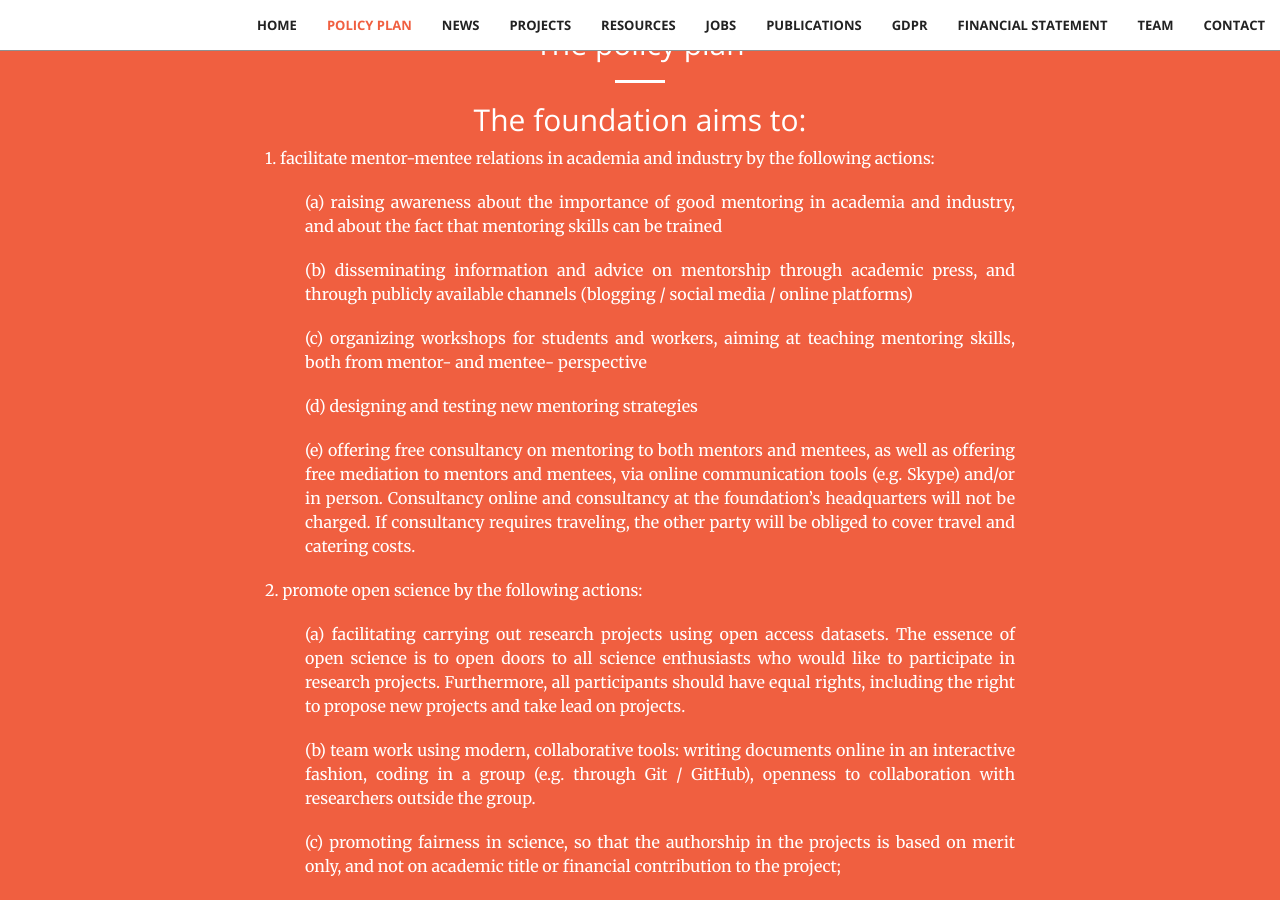
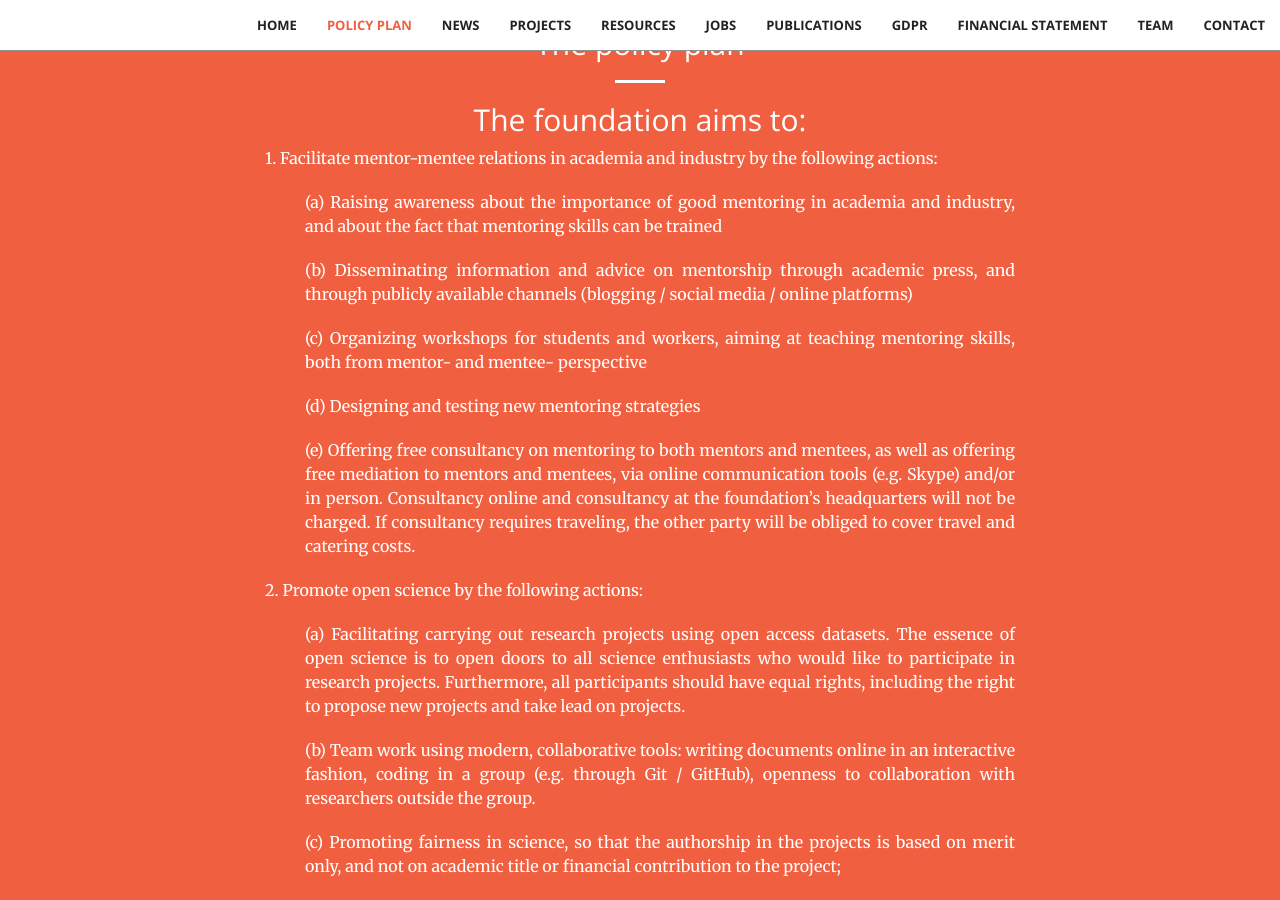
Before and after one commit to stichting-solaris/stichting-solaris.github.io, a Jekyll site: the page built from index.html, in a window 1280 px wide and 900 px high, scrolled down 973 px. Built offline with Jekyll 4.4.1, drawn with Linux system fonts in a browser that asks for light colours; some of the changed text lies outside the part shown.

Commit message:
Update call-to-action.html

```diff
--- a/_includes/call-to-action.html
+++ b/_includes/call-to-action.html
@@ -14,41 +14,41 @@
 
 <!--The foundation aims to: -->
                     <h2 class="section-heading">The foundation aims to:</h2>
-                    <p align="justify">1. facilitate mentor-mentee relations in academia and industry by the following actions:</p>
-                    <p align="justify" class="tab">(a) raising awareness about the importance of good mentoring in academia and industry,
+                    <p align="justify">1. Facilitate mentor-mentee relations in academia and industry by the following actions:</p>
+                    <p align="justify" class="tab">(a) Raising awareness about the importance of good mentoring in academia and industry,
                     and about the fact that mentoring skills can be trained</p>
-                    <p align="justify" class="tab">(b) disseminating information and advice on mentorship through academic press,
+                    <p align="justify" class="tab">(b) Disseminating information and advice on mentorship through academic press,
                     and through publicly available channels (blogging / social media / online platforms)</p>
-                    <p align="justify" class="tab">(c) organizing workshops for students and workers, aiming at teaching mentoring skills,
+                    <p align="justify" class="tab">(c) Organizing workshops for students and workers, aiming at teaching mentoring skills,
                     both from mentor- and mentee- perspective</p>
-                    <p align="justify" class="tab">(d) designing and testing new mentoring strategies</p>
-                    <p align="justify" class="tab">(e) offering free consultancy on mentoring to both mentors and mentees,
+                    <p align="justify" class="tab">(d) Designing and testing new mentoring strategies</p>
+                    <p align="justify" class="tab">(e) Offering free consultancy on mentoring to both mentors and mentees,
                     as well as offering free mediation to mentors and mentees,
                     via online communication tools (e.g. Skype) and/or in person. Consultancy online and consultancy
                     at the foundation’s headquarters will not be charged. If consultancy requires traveling,
                     the other party will be obliged to cover travel and catering costs.</p>
 
-                    <p align="justify">2. promote open science by the following actions:</p>
-                    <p align="justify" class="tab">(a) facilitating carrying out research projects using open access datasets.
+                    <p align="justify">2. Promote open science by the following actions:</p>
+                    <p align="justify" class="tab">(a) Facilitating carrying out research projects using open access datasets.
                     The essence of open science is to open doors to all science enthusiasts who would like to
                     participate in research projects. Furthermore, all participants should have equal rights,
                     including the right to propose new projects and take lead on projects.</p>
-                    <p align="justify" class="tab">(b) team work using modern, collaborative tools: writing documents online in an interactive fashion,
+                    <p align="justify" class="tab">(b) Team work using modern, collaborative tools: writing documents online in an interactive fashion,
                     coding in a group (e.g. through Git / GitHub), openness to collaboration with researchers
                     outside the group.</p>
-                    <p align="justify" class="tab">(c) promoting fairness in science, so that the authorship in the projects is based on merit only,
+                    <p align="justify" class="tab">(c) Promoting fairness in science, so that the authorship in the projects is based on merit only,
                     and not on academic title or financial contribution to the project;</p>
-                    <p align="justify" class="tab">(d) all projects carried out in this track are aimed at one of the following:</p>
+                    <p align="justify" class="tab">(d) All projects carried out in this track are aimed at one of the following:</p>
                         <p align="justify">(i) producing new knowledge and publishing the results in a form of preprints and research
                             publications;</p>
                         <p align="justify">(ii) producing functional new equipment, software or product design, for internal purposes</p>
-                    <p align="justify" class="tab">(e) functional new equipment, software or product design created within the foundation,
+                    <p align="justify" class="tab">(e) Functional new equipment, software or product design created within the foundation,
                     might be patented.</p>
 
-                    <p align="justify">3. mentor researchers while transitioning from academia to industry by:</p>
-                    <p align="justify" class="tab">(a) consulting researchers in order to help them in improving their resumes</p>
-                    <p align="justify" class="tab">(b) consulting researchers to help them in finding their strengths and key competences</p>
-                    <p align="justify" class="tab">(c) sharing a database of contacts in industry; helping researchers in finding the best match
+                    <p align="justify">3. Mentor researchers while transitioning from academia to industry by:</p>
+                    <p align="justify" class="tab">(a) Consulting researchers in order to help them in improving their resumes</p>
+                    <p align="justify" class="tab">(b) Consulting researchers to help them in finding their strengths and key competences</p>
+                    <p align="justify" class="tab">(c) Sharing a database of contacts in industry; helping researchers in finding the best match
                     between their personal aims and values, and the values represented by the target employer
                     and performing all further actions, which are related to the aforementioned goals in the broadest
                     sense or which may facilitate achieving these goals.</p>
@@ -67,27 +67,27 @@
                     <hr class="light">
 
                     <p align="justify">2019:</p>
-                        <p align="justify" class="tab">(a) forming the Advisory Board, building a trusted network of external advisors</p>
-                        <p align="justify" class="tab">(b) developing a comprehensive website collecting resources useful for early career
+                        <p align="justify" class="tab">(a) Forming the Advisory Board, building a trusted network of external advisors</p>
+                        <p align="justify" class="tab">(b) Developing a comprehensive website collecting resources useful for early career
                             researchers in the natural and life sciences</p>
-                        <p align="justify" class="tab">(c) developing a set of materials, e.g. workshops dedicated to self-management and successfully
+                        <p align="justify" class="tab">(c) Developing a set of materials, e.g. workshops dedicated to self-management and successfully
                             transferring to industry</p>
-                        <p align="justify" class="tab">(d) organizing 'Avengers for Better Science' sponsored by the Mozilla Foundation,
+                        <p align="justify" class="tab">(d) Organizing 'Avengers for Better Science' sponsored by the Mozilla Foundation,
                             a bootcamp for future leaders in science together
                             with Veronika Cheplygina and Aidan Budd</p>
                     <p></p>
                     <p align="justify">2020:</p>
-                        <p align="justify"class="tab">(a) releasing a free quarterly newsletter to all subscribents</p>
-                        <p align="justify" class="tab">(b) partnering with external institutions and companies in the Netherlands</p>
-                        <p align="justify" class="tab">(c) applying for funding from national and international grant programs</p>
-                        <p align="justify" class="tab">(d) conducting a broad online study on <a href="https://stichting-solaris.github.io/#projects">
+                        <p align="justify"class="tab">(a) Releasing a free quarterly newsletter to all subscribents</p>
+                        <p align="justify" class="tab">(b) Partnering with external institutions and companies in the Netherlands</p>
+                        <p align="justify" class="tab">(c) Applying for funding from national and international grant programs</p>
+                        <p align="justify" class="tab">(d) Conducting a broad online study on <a href="https://stichting-solaris.github.io/#projects">
                             <font color="000000">post-PhD career tracks</font></a></p>
                     <p></p>
                     <p align="justify">2021:</p>
-                        <p align="justify" class="tab">(a) conducting follow-up research projects (depending on the funding)</p>
-                        <p align="justify" class="tab">(b) writing and publishing opinion pieces on the basis of our experiences while solving different cases</p>
-                        <p align="justify" class="tab">(c) forming working groups responsible for different statutory purposes of the foundation</p>
-                        <p align="justify" class="tab">(d) organizing a 'Mentoring Day' at which early career researchers in the natural and life sciences
+                        <p align="justify" class="tab">(a) Conducting follow-up research projects (depending on the funding)</p>
+                        <p align="justify" class="tab">(b) Writing and publishing opinion pieces on the basis of our experiences while solving different cases</p>
+                        <p align="justify" class="tab">(c) Forming working groups responsible for different statutory purposes of the foundation</p>
+                        <p align="justify" class="tab">(d) Organizing a "Mentoring Day" at which early career researchers in the natural and life sciences
                             in the Netherlands can meet for (peer-)mentoring sessions and meetings with employers interested in hiring PhDs</p>
 
 
@@ -97,11 +97,11 @@
                     <hr class="light">
                     <p align="justify"> We are a foundation focused on creating solutions.
                         Therefore, please contact us when:</p>
-                    <p align="justify">(a) you have a personal problem with your PhD / career.
+                    <p align="justify">(a) You have a personal problem with your PhD / career.
                         We can offer free advice and consultancy to early career researchers. </p>
                         <p align="justify">If we can help you directly, we will consult you as soon as we are available.
                         If we cannot help you directly (e.g. because your case requires some out-of-the-box solution, or
-                        is complex given formal regulations in the Netherlands), we will ask you for permission to broadcast
+                        your situation is complex given formal regulations in the Netherlands), we will ask you for permission to broadcast
                         your case to our Advisory Board and to our trusted network of external advisors.
                         We will then form an ad-hoc working group,
                         and summon an online meeting of the working group supervised by one the the Directors,
@@ -110,9 +110,9 @@
                         or store any documents related to the case.
                         After solving your case (and/or making recommendation on how to best approach the problem),
                         the data related to the case will be removed from our files. </p>
-                    <p align="justify">(b) you have some resource useful for early career researchers which you would like to share. We will
+                    <p align="justify">(b) You have some resource useful for early career researchers which you would like to share. We will
                         gladly put this resource on our websites.</p>
-                    <p align="justify">(c) you are looking for career opportunities. We have a trusted network of recruiters
+                    <p align="justify">(c) You are looking for career opportunities. We have a trusted network of recruiters
                 whom we might contact you with. If you find your dream job, these recruiters will also book a small
                 kickback fee on the foundation's account for the referral (Fig. B). We can than use these fees
                 to organize mentoring events and trainings for researchers.</p>
@@ -129,15 +129,15 @@
 
                     <p align="justify">Directors of Stichting Solaris Onderzoek en Ontwikkeling are appointed in order to execute the statutory
                         purposes of the foundation. Their duties are as follows:</p>
-                    <p align="justify" class="tab">(a) summon the meetings (Chairperson's duty), decide on the directions the foundation is taking, and
+                    <p align="justify" class="tab">(a) Summon the meetings (Chairperson's duty), decide on the directions the foundation is taking, and
                         on the strategic partnerships</p>
-                    <p align="justify" class="tab">(b) keep record of all the meetings and associated stipulations (Secretary's duty)</p>
-                    <p align="justify" class="tab">(c) collect resources for early career researchers and post them on the Stichting Solaris websites,
+                    <p align="justify" class="tab">(b) Keep record of all the meetings and associated stipulations (Secretary's duty)</p>
+                    <p align="justify" class="tab">(c) Collect resources for early career researchers and post them on the Stichting Solaris websites,
                         maintain the website</p>
-                    <p align="justify" class="tab">(d) invite new Advisory Boar members, communicate with the Advisory Board, delegate cases to
+                    <p align="justify" class="tab">(d) Invite new Advisory Boar members, communicate with the Advisory Board, delegate cases to
                         the Advisory Baord</p>
-                    <p align="justify" class="tab">(e) propagate information about the foundation through the social media</p>
-                    <p align="justify" class="tab">(f) keep the books (Treasurer's duty)</p>
+                    <p align="justify" class="tab">(e) Propagate information about the foundation through the social media</p>
+                    <p align="justify" class="tab">(f) Keep the books (Treasurer's duty)</p>
                     <p></p>
                     <p></p>
                     <p></p>
```
Also changed, not shown: other parts of _includes/call-to-action.html (+5 -5 lines).
